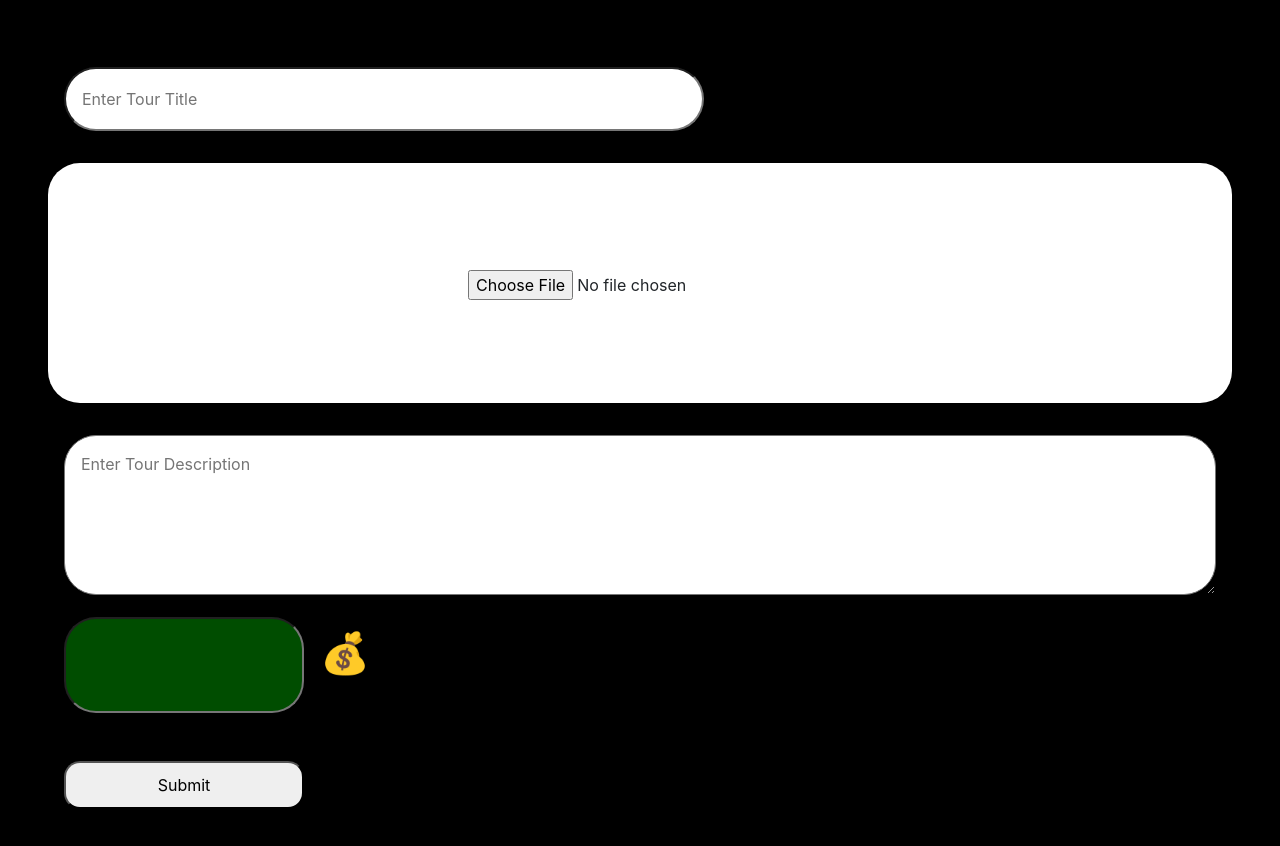
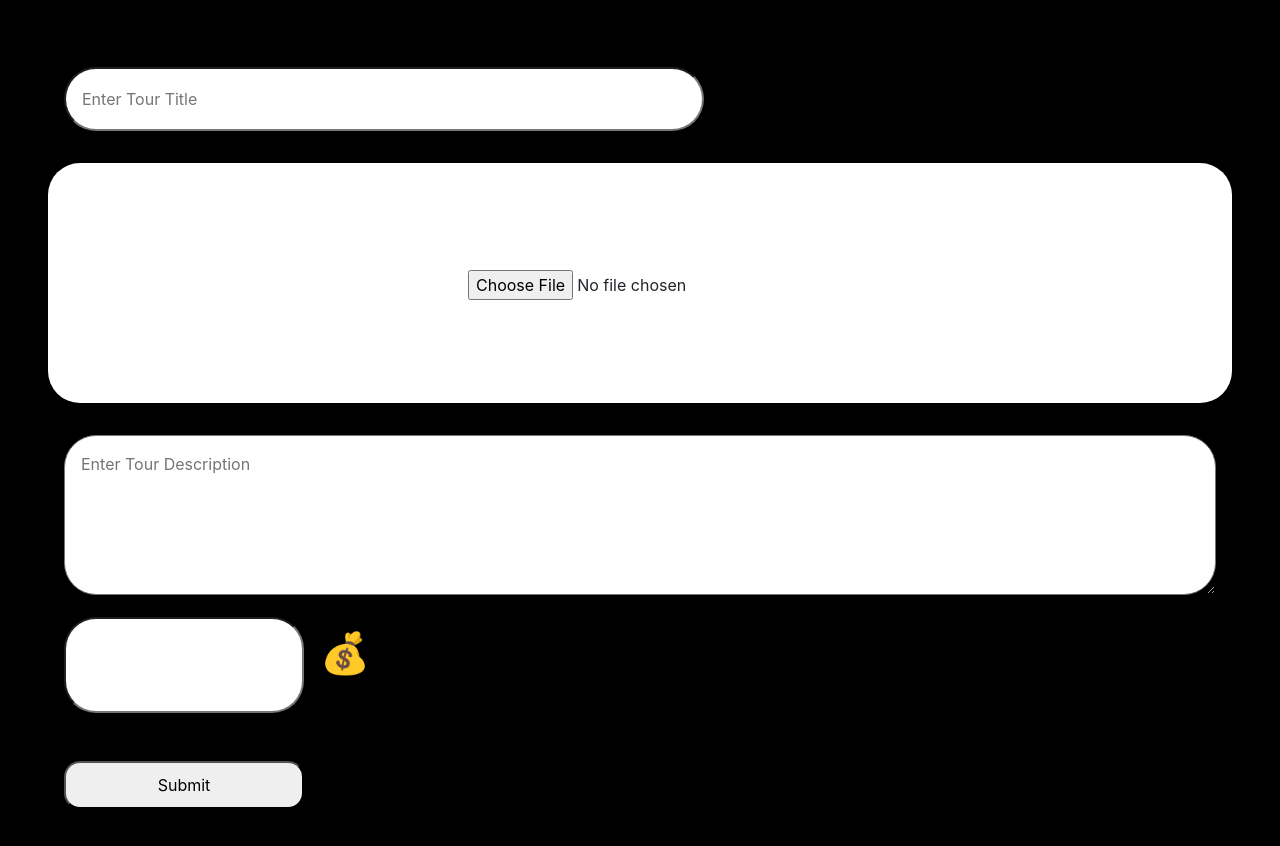
Before and after one commit to ChaitanyaMahaprabhu/TourismPlatform, a React (Create React App) app: page /CreateTour in a window 1280 px wide. Shown: the top 846 px of the page. Built offline with nearby package versions, Linux system fonts and the light colour scheme; a web font is replaced by a local one.

Commit message:
Submitted animation created.

```diff
--- a/src/components/AgentPage/CreateTour.jsx
+++ b/src/components/AgentPage/CreateTour.jsx
@@ -1,7 +1,10 @@
 import styles from "./CreateTour.module.css";
 import { Link } from "react-router-dom";
+import { useState } from "react";
 
 const CreateTour = () => {
+  const [clicked, setClicked] = useState(false);
+
   return (
     <div className={styles.createTourEncompass}>
       <div className={styles.titleInput}>
@@ -14,7 +17,7 @@ const CreateTour = () => {
       </div>
 
       <div className={styles.imageInput}>
-        <input type = "file" accept = "images/*"></input>
+        <input type="file" accept="images/*"></input>
       </div>
 
       <div className={styles.inputSection}>
@@ -25,13 +28,19 @@ const CreateTour = () => {
         ></textarea>
 
         <div className={styles.money}>
-          <input type="number" className={styles.cost} style = {{color: "white", fontSize: "2rem"}}></input>
+          <input
+            type="number"
+            className={styles.cost}
+            style={{ color: "green", fontSize: "2rem" }}
+          ></input>
           <h1 className={styles.dollar}>💰</h1>
         </div>
       </div>
 
       <div className={styles.buttons}>
-        <button className={styles.submit}>Submit</button>
+        <button className={styles.submit} onClick={() => {setClicked(true)}} style = {{borderRadius: `${clicked && "5rem"}`, height: `${clicked && "5rem"}`, width: `${clicked && "5rem"}`, backgroundColor: `${clicked && "green"}`, fontSize: `${clicked && "2rem"}`}}>
+          {clicked ? "✔" : "Submit"}
+        </button>
       </div>
     </div>
   );
--- a/src/components/AgentPage/CreateTour.module.css
+++ b/src/components/AgentPage/CreateTour.module.css
@@ -64,7 +64,6 @@
     border-radius: 2rem;
     height: 6rem;
     width: 15rem;
-    background-color: rgba(0, 128, 0, 0.6);
     margin-top: 1rem;
     text-align: left;
     padding: 1rem;
@@ -90,3 +89,12 @@
     align-items: center;
     padding: 1rem;
 }
+
+.title:focus, .description:focus{
+    background-color:silver;
+    outline: none;
+}
+
+.cost:focus{
+    outline: none;
+}
```
